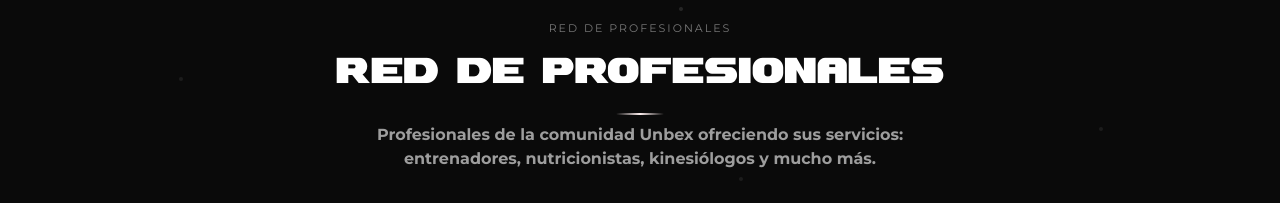
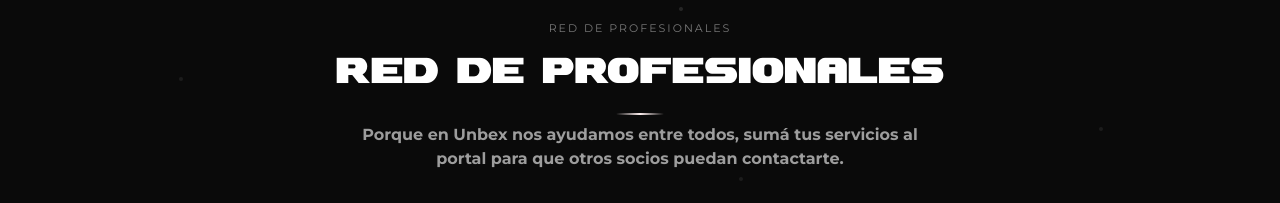
Before and after one commit to unbexweb/unbex-web, a Next.js app: page /comunidad-unbex in a window 1280 px wide. Shown: the part 2680-2883 px from the top of the page. Built offline with nearby package versions, Linux system fonts and the light colour scheme; no server answers.

Commit message:
fix: actualizar bajada del directorio de profesionales en Comunidad Unbex
Co-Authored-By: Claude Sonnet 5 <noreply@anthropic.com>

```diff
--- a/app/comunidad-unbex/page.jsx
+++ b/app/comunidad-unbex/page.jsx
@@ -121,8 +121,7 @@ export default async function ComunidadUnbex() {
             <span className="section__eyebrow">RED DE PROFESIONALES</span>
             <h2 className="section__title comunidad-bolsa__title">RED DE PROFESIONALES</h2>
             <p className="section__subtitle comunidad-bolsa__subtitle">
-              Profesionales de la comunidad Unbex ofreciendo sus servicios: entrenadores, nutricionistas,
-              kinesiólogos y mucho más.
+              Porque en Unbex nos ayudamos entre todos, sumá tus servicios al portal para que otros socios puedan contactarte.
             </p>
             <DirectorioProfesionales profesionales={profesionales} />
           </div>
```
